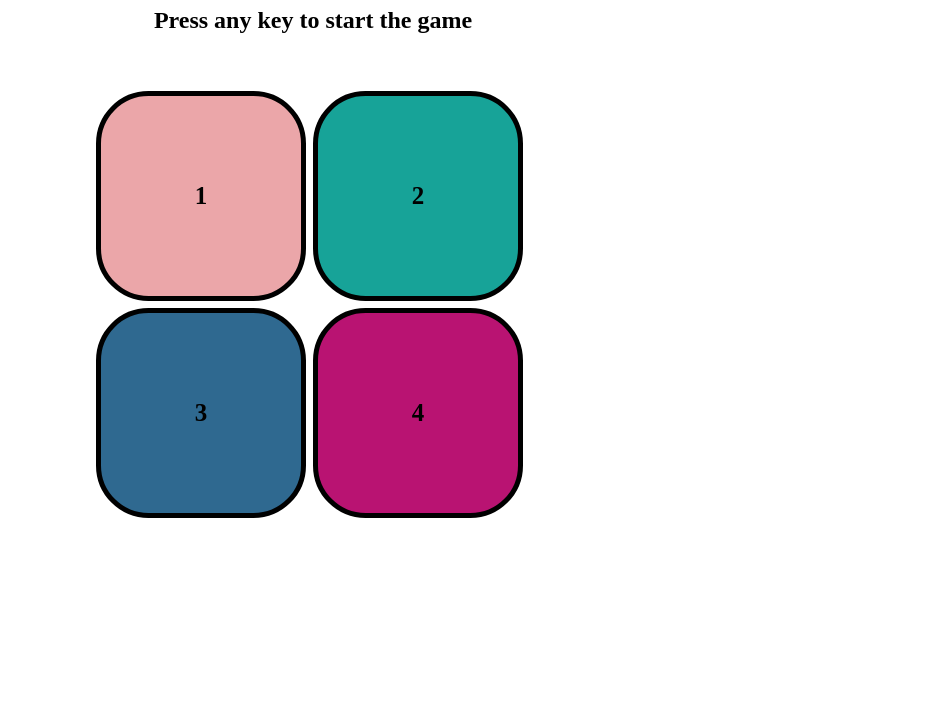
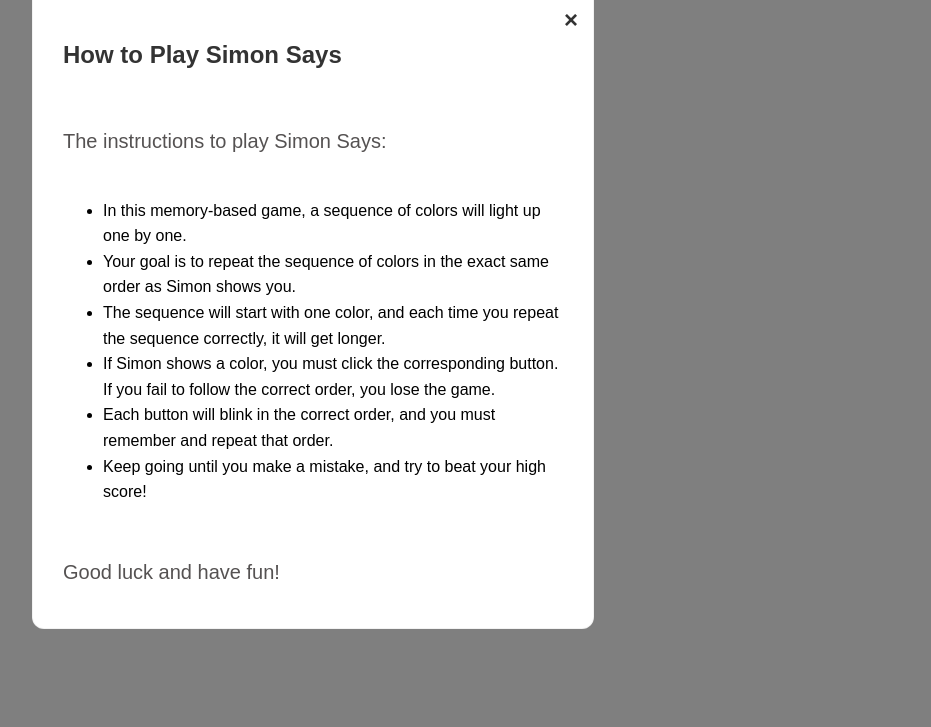
Before and after one commit to SuviHub/Simon-Says-Game, a plain HTML site: page index.html in a window 1280 px wide. Shown: the part 73-800 px from the top of the page, without its empty margins (327-1258 px from the left). Drawn offline with Linux system fonts and the light colour scheme.

Commit message:
Updated Code

```diff
--- a/app.js
+++ b/app.js
@@ -104,3 +104,37 @@ function reset() {
     userSeq = [];
     level = 0;
 }
+
+//help icon
+
+// Select the help icon, modal, and close button
+const helpIcon = document.querySelector('.help i');
+const modal = document.getElementById('helpModal');
+const closeModal = document.querySelector('.modal-content .close');
+
+// Show the modal when help icon is clicked
+helpIcon.addEventListener('click', () => {
+    modal.style.display = 'flex'; // Show the modal
+    modal.classList.add('fade-in'); // Add fade-in animation
+    modal.classList.remove('fade-out'); // Remove any fade-out class
+});
+
+// Close the modal when clicking the close button
+closeModal.addEventListener('click', () => {
+    modal.classList.add('fade-out'); // Add fade-out animation
+    modal.classList.remove('fade-in'); // Remove any fade-in class
+    setTimeout(() => {
+        modal.style.display = 'none';
+    }, 300);
+});
+
+// Close the modal when clicking outside the modal content
+window.addEventListener('click', (event) => {
+    if (event.target === modal) {
+        modal.classList.add('fade-out'); // Add fade-out animation
+        modal.classList.remove('fade-in'); // Remove any fade-in class
+        setTimeout(() => {
+            modal.style.display = 'none';
+        }, 300);
+    }
+});
--- a/index.html
+++ b/index.html
@@ -5,6 +5,7 @@
     <meta name="viewport" content="width=device-width, initial-scale=1.0">
     <title>Simon Says Game</title>
     <link rel="stylesheet" href="style.css">
+    <link rel="stylesheet" href="https://cdnjs.cloudflare.com/ajax/libs/font-awesome/6.7.2/css/all.min.css" integrity="sha512-Evv84Mr4kqVGRNSgIGL/F/aIDqQb7xQ2vcrdIwxfjThSH8CSR7PBEakCr51Ck+w+/U6swU2Im1vVX0SVk9ABhg==" crossorigin="anonymous" referrerpolicy="no-referrer" />
 </head>
 <body>
     <h1>Simon Says Game</h1>
@@ -23,6 +24,29 @@
 
     </div>
 
+
+    <div class="help">
+        <i class="fa-solid fa-circle-info"></i>
+    </div>
+
+    <div id="helpModal" class="modal">
+        <div class="modal-content">
+          <span class="close">&times;</span>
+          <h2>How to Play Simon Says</h2>
+          <p>The instructions to play Simon Says:</p>
+          <ul>
+            <li>In this memory-based game, a sequence of colors will light up one by one.</li>
+            <li>Your goal is to repeat the sequence of colors in the exact same order as Simon shows you.</li>
+            <li>The sequence will start with one color, and each time you repeat the sequence correctly, it will get longer.</li>
+            <li>If Simon shows a color, you must click the corresponding button. If you fail to follow the correct order, you lose the game.</li>
+            <li>Each button will blink in the correct order, and you must remember and repeat that order.</li>
+            <li>Keep going until you make a mistake, and try to beat your high score!</li>
+          </ul>
+          <p>Good luck and have fun!</p>
+
+        </div>
+      </div>
+
     <script src="app.js"></script>
 </body>
 </html>
--- a/style.css
+++ b/style.css
@@ -1,5 +1,6 @@
 body {
     text-align: center;
+    font-family: Arial, Helvetica, sans-serif;
 }
 
 .btn {
@@ -47,3 +48,109 @@ body {
 .score {
     font-size: 20px;
 }
+
+.help i{
+    height: 100px;
+    width: 100px;
+    color: #000;
+    font-size: 33px;
+    position: absolute;
+    right: 20px;
+    top: 33px;
+  }
+  .help i:hover {
+    cursor: pointer;
+    color: #ccc;
+    font-size: 35px;
+  }
+
+  /* Modal container */
+  .modal {
+    display: flex;
+    position: fixed;
+    z-index: 1000;
+    left: 0;
+    top: 0;
+    width: 100%;
+    height: 100%;
+    background-color: rgba(0, 0, 0, 0.5); /* Black transparent overlay */
+    justify-content: center;
+    align-items: center;
+  }
+
+  /* Modal content box */
+
+  .modal-content {
+    background-color: #ffffff;
+    border-radius: 12px;
+    width: 90%;
+    max-width: 500px;
+    padding: 30px;
+    position: relative;
+    overflow-y: auto;
+    transform: translateY(-20px);
+    transition: all 0.3s ease;
+    border: 1px solid rgba(0, 0, 0, 0.05);
+    max-height: 80vh;
+    display: flex;
+    flex-direction: column;
+    gap: 15px;
+    line-height: 1.6;
+    text-align: left;
+    align-items: flex-start;
+  }
+
+  .modal-content h2 {
+    color: #333;
+    font-size: 1.5rem;
+    margin-bottom: 15px;
+    font-weight: 600;
+  }
+
+  .modal-content p {
+    color: #555252;
+    font-size: 1.25rem;
+    margin-bottom: 10px;
+
+  }
+
+  /* close button */
+  .modal-content .close {
+    position: absolute;
+    top: 15px;
+    right: 15px;
+    background: none;
+    border: none;
+    font-size: 24px;
+    font-weight: 700;
+    cursor: pointer;
+    color: #333;
+  }
+
+
+  /* Transition effect for better appearance */
+  .modal.fade-in {
+    animation: fadeIn 0.3s ease-out forwards;
+  }
+
+  .modal.fade-out {
+    animation: fadeOut 0.3s ease-in forwards;
+  }
+
+  @keyframes fadeIn {
+    from {
+        opacity: 0;
+    }
+    to {
+        opacity: 1;
+    }
+  }
+
+  @keyframes fadeOut {
+    from {
+        opacity: 1;
+    }
+    to {
+        opacity: 0;
+    }
+  }
```
